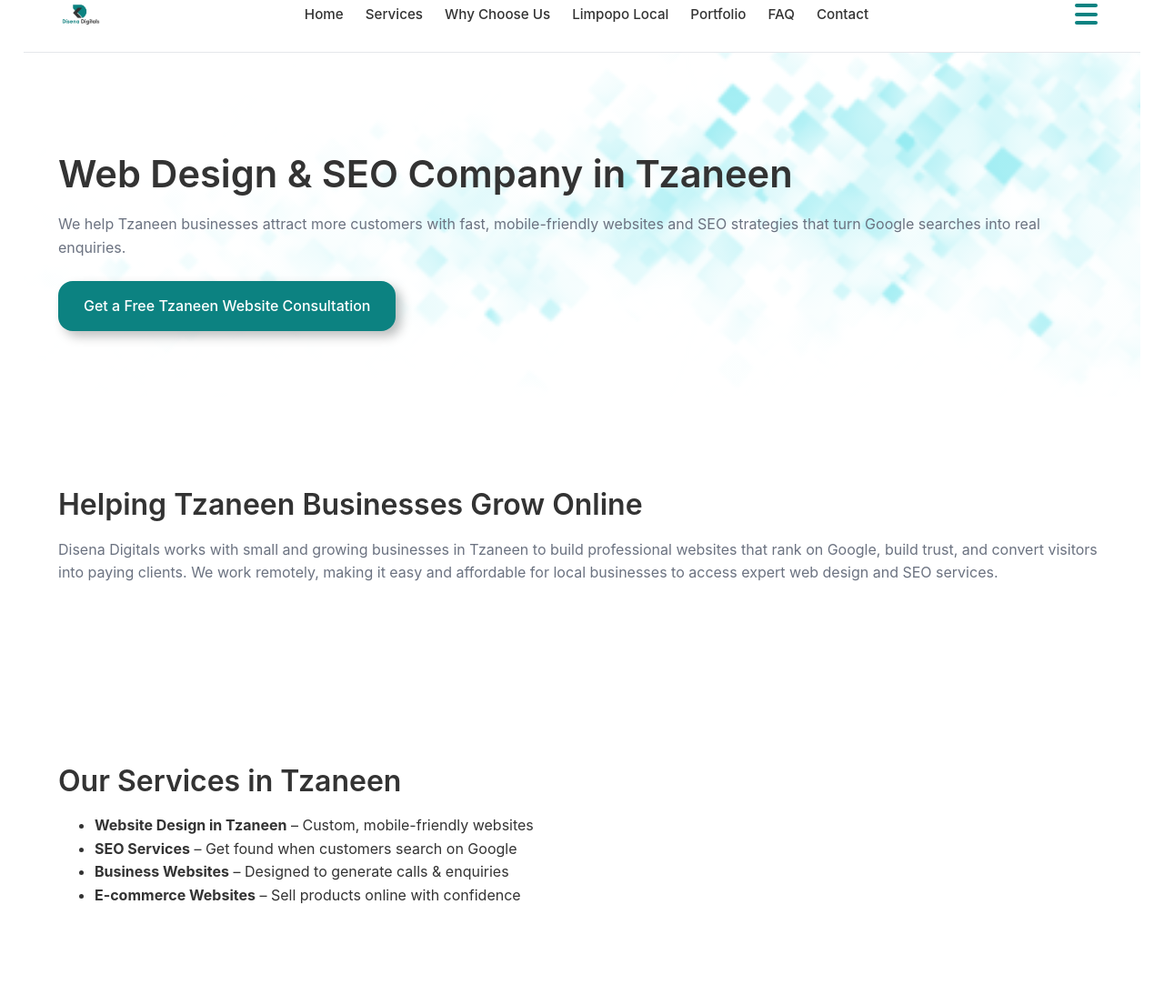
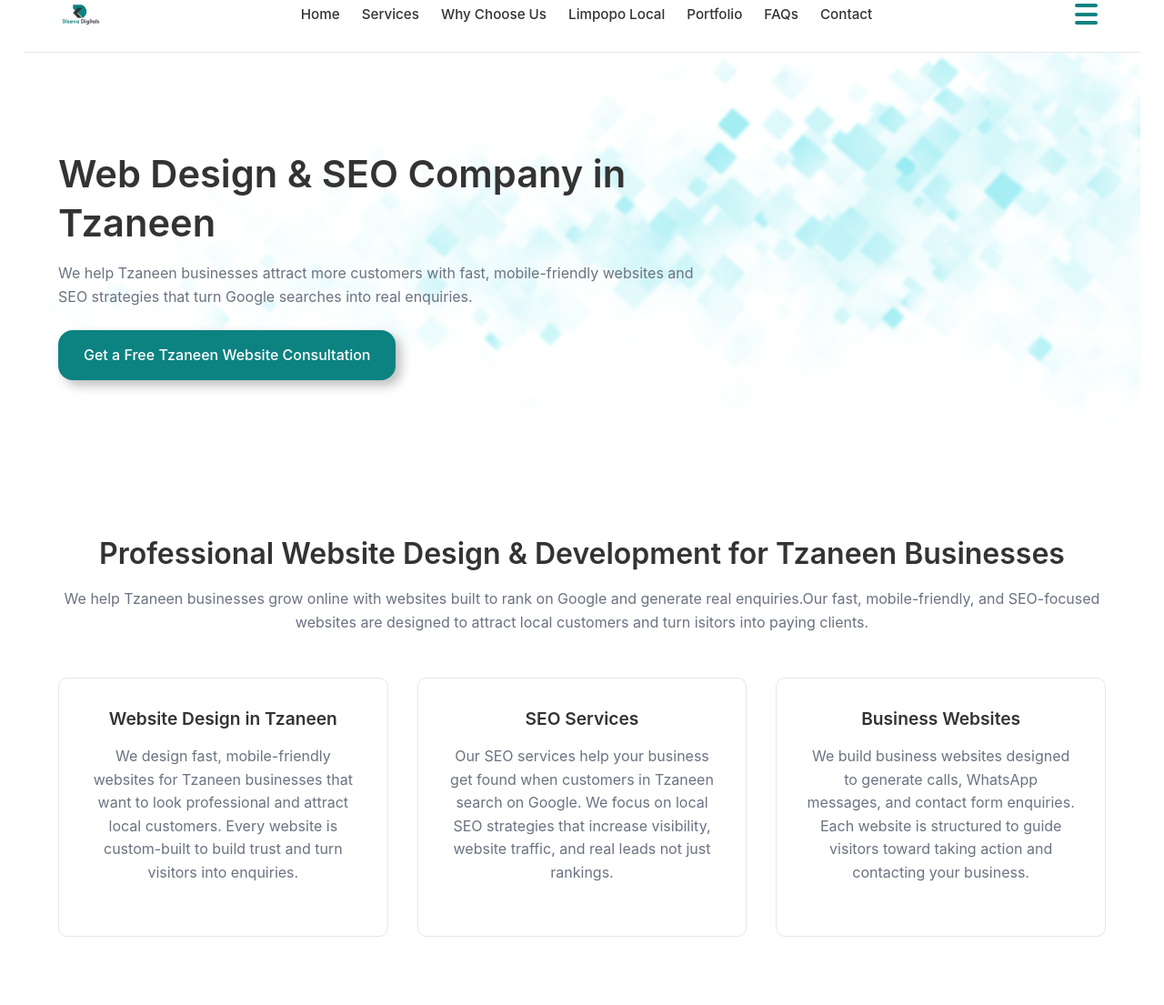
Before and after one commit to NyikoMnisii/disenadigitals, a plain HTML site: page seo-company-tzaneen.html in a window 1280 px wide. Shown: the part 51-1156 px from the top of the page at 91% size. Drawn offline with Linux system fonts and the light colour scheme.

Commit message:
tzaneen seo page

```diff
--- a/seo-company-tzaneen.html
+++ b/seo-company-tzaneen.html
@@ -7,13 +7,13 @@
   <!-- Primary SEO -->
   <title>Web Design & SEO Company in Tzaneen | Disena Digitals</title>
   <meta name="description" content="Looking for a reliable web design or SEO company in Tzaneen? Disena Digitals helps Tzaneen businesses get more leads with affordable websites and local SEO. Free consultation available." />
-  <link rel="canonical" href="https://www.disenadigitals.co.za/web-design-tzaneen" />
+  <link rel="canonical" href="https://www.disenadigitals.co.za/seo-company-tzaneen" />
 
   <!-- Open Graph -->
   <meta property="og:type" content="website" />
   <meta property="og:title" content="Web Design & SEO Services in Tzaneen" />
   <meta property="og:description" content="Affordable website design and SEO services for Tzaneen businesses. Get more calls, enquiries, and customers from Google." />
-  <meta property="og:url" content="https://www.disenadigitals.co.za/web-design-tzaneen" />
+  <meta property="og:url" content="https://www.disenadigitals.co.za/seo-company-tzaneen" />
   <meta property="og:image" content="https://www.disenadigitals.co.za/images/creative%20web%20design.png" />
 
   <!-- Schema: Service Area Business -->
@@ -22,7 +22,7 @@
     "@context": "https://schema.org",
     "@type": "LocalBusiness",
     "name": "Disena Digitals",
-    "url": "https://www.disenadigitals.co.za/web-design-tzaneen",
+    "url": "https://www.disenadigitals.co.za/seo-company-tzaneen",
     "description": "Web design and SEO services for small businesses in Tzaneen, Limpopo.",
     "telephone": "+27 67 280 0675",
     "priceRange": "R3500-R9000",
@@ -56,7 +56,7 @@
         <li class="nav-item"><a class="nav-link" href="#why-choose-us">Why Choose Us</a></li>
         <li class="nav-item"><a class="nav-link" href="#limpopo-trust">Limpopo Local</a></li>
         <li class="nav-item"><a class="nav-link" href="#portfolio">Portfolio</a></li>
-        <li class="nav-item"><a class="nav-link" href="#faq">FAQ</a></li>
+        <li class="nav-item"><a class="nav-link" href="#faq">FAQs</a></li>
         <li class="nav-item"><a class="nav-link" href="#contact">Contact</a></li>
       </ul>
     </nav>
@@ -85,50 +85,58 @@
       <li><a href="#why-choose-us">Why Choose Us</a></li>
       <li><a href="#limpopo-trust">Limpopo Local</a></li>
       <li><a href="#portfolio">Portfolio</a></li>
-      <li><a href="#faq">FAQ</a></li>
+      <li><a href="#faq">FAQs</a></li>
       <li><a href="#contact">Contact</a></li>
     </ul>
   </nav>
 </div>
 
-<!-- HERO -->
+ <!-- Hero Section -->
   <section id="hero">
     <div class="container">
+      <div class="content-container">
         <h1>Web Design & SEO Company in Tzaneen</h1>
-    <p class="lead">
-      We help Tzaneen businesses attract more customers with fast, mobile-friendly websites
-      and SEO strategies that turn Google searches into real enquiries.
-    </p>
-    <a href="#contact" class="btn btn-accent btn-lg">
+        <p class="lead"> We help Tzaneen businesses attract more customers with fast, mobile-friendly websites
+      and SEO strategies that turn Google searches into real enquiries.</p>
+        <a href="#contact" class="btn btn-accent btn-lg" aria-label="Get a free website consultation">
 Get a Free Tzaneen Website Consultation
 </a>
+        <!--img src="images/creative web design.png" alt="Professional website design and development services in Limpopo by Disena Digitals web design agency" loading="lazy" width="500" height="340"-->
+      </div>
     </div>
   </section>
 
-<!-- TRUST -->
-<section>
+
+<!-- Services Section -->
+  <section id="services">
     <div class="container">
-    <h2>Helping Tzaneen Businesses Grow Online</h2>
-    <p>
-      Disena Digitals works with small and growing businesses in Tzaneen to build professional
-      websites that rank on Google, build trust, and convert visitors into paying clients.
-      We work remotely, making it easy and affordable for local businesses to access expert
-      web design and SEO services.
-    </p>
+      <div class="section-container text-center mb-5">
+        <h2>Professional Website Design & Development for Tzaneen Businesses</h2>
+        <p>We help Tzaneen businesses grow online with websites built to rank on Google and generate real enquiries.Our fast, mobile-friendly, and SEO-focused websites are designed to attract local customers and turn isitors into paying clients.</p>
       </div>
-</section>
-
-<!-- SERVICES -->
-<section>
-  <div class="container">
-    <h2>Our Services in Tzaneen</h2>
-
-    <ul>
-      <li><strong>Website Design in Tzaneen</strong> – Custom, mobile-friendly websites</li>
-      <li><strong>SEO Services</strong> – Get found when customers search on Google</li>
-      <li><strong>Business Websites</strong> – Designed to generate calls & enquiries</li>
-      <li><strong>E-commerce Websites</strong> – Sell products online with confidence</li>
-    </ul>
+      <div class="row">
+        <div class="col-12 col-md-4">
+          <div class="card text-center">
+            <div class="mb-3 text-accent" style="font-size: 2.5rem;"><i class="fas fa-laptop-code" aria-hidden="true"></i></div>
+            <h3>Website Design in Tzaneen</h3>
+            <p>We design fast, mobile-friendly websites for Tzaneen businesses that want to look professional and attract local customers. Every website is custom-built to build trust and turn visitors into enquiries.</p>
+          </div>
+        </div>
+        <div class="col-12 col-md-4">
+          <div class="card text-center">
+            <div class="mb-3 text-accent" style="font-size: 2.5rem;"><i class="fas fa-pen-nib" aria-hidden="true"></i></div>
+            <h3>SEO Services</h3>
+            <p>Our SEO services help your business get found when customers in Tzaneen search on Google. We focus on local SEO strategies that increase visibility, website traffic, and real leads not just rankings.</p>
+          </div>
+        </div>
+        <div class="col-12 col-md-4">
+          <div class="card text-center">
+            <div class="mb-3 text-accent" style="font-size: 2.5rem;"><i class="fas fa-chart-line" aria-hidden="true"></i></div>
+            <h3>Business Websites</h3>
+            <p>We build business websites designed to generate calls, WhatsApp messages, and contact form enquiries. Each website is structured to guide visitors toward taking action and contacting your business.</p>
+          </div>
+        </div>
+      </div>
     </div>
   </section>
 
```
Also changed, not shown: index.html (+2 -2 lines). Lines whose indentation alone changed are shown as unchanged.
